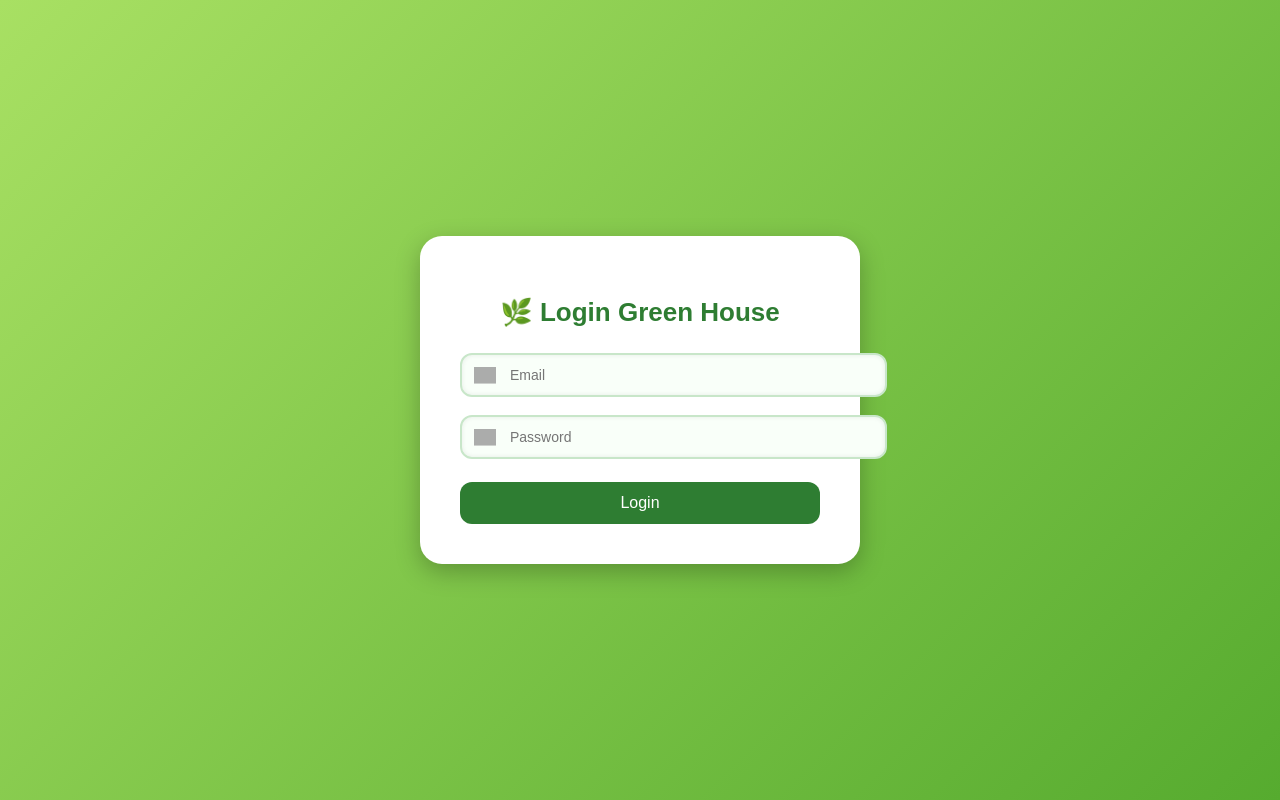
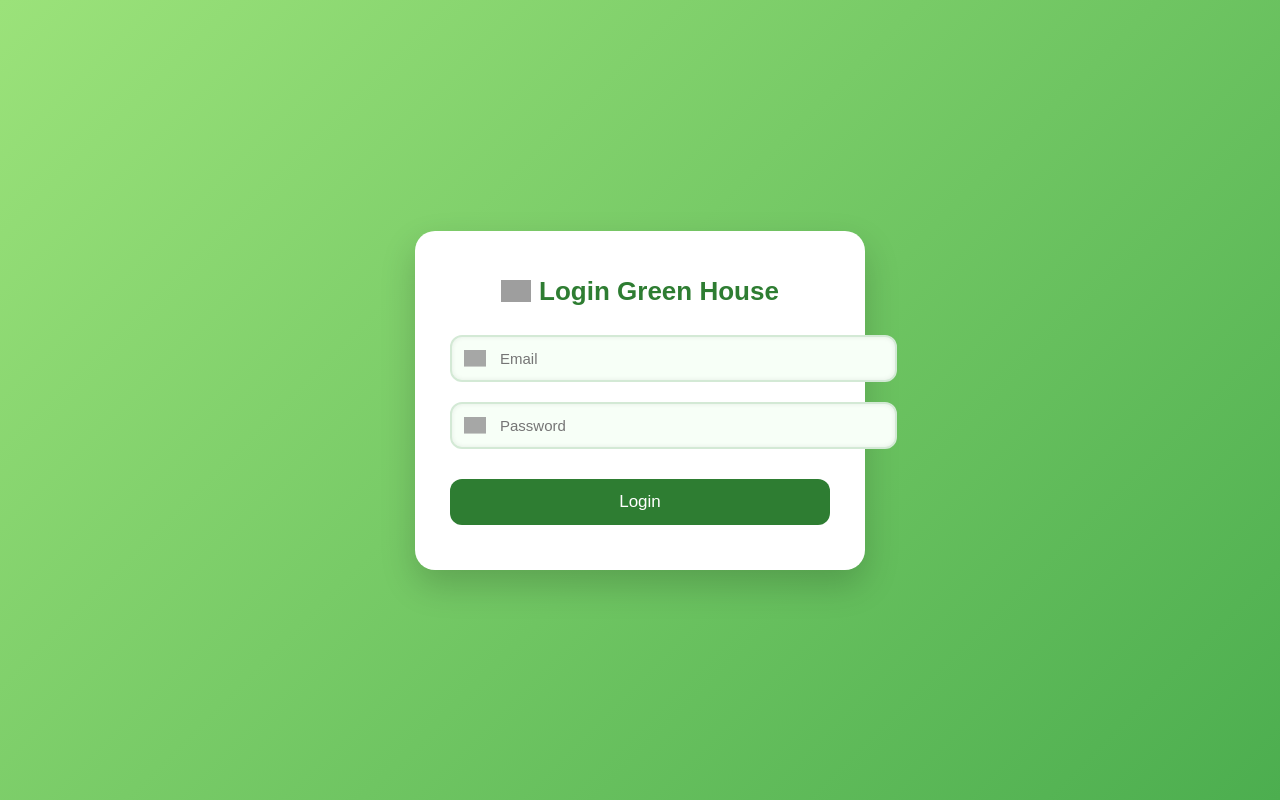
Before and after one commit to 231130070/Sem5_IOT, a plain HTML site: page index.html in a window 1280 px wide. Drawn offline with Linux system fonts and the light colour scheme; grey boxes are pictures that could not be loaded.

Commit message:
Add files via upload
ubah login page

```diff
--- a/index.html
+++ b/index.html
@@ -19,76 +19,84 @@
     display: flex;
     justify-content: center;
     align-items: center;
-    background: linear-gradient(135deg, #a8e063, #56ab2f);
+    background: linear-gradient(135deg, #9be27a, #4cae4f);
   }
 
   .login-box {
-    background: white;
-    width: 360px;
-    padding: 40px;
-    border-radius: 22px;
-    box-shadow: 0 8px 25px rgba(0,0,0,0.25);
+    background: #ffffff;
+    width: 380px;
+    padding: 45px 35px;
+    border-radius: 20px;
+    box-shadow: 0 15px 35px rgba(0,0,0,0.18);
     text-align: center;
-    animation: fadeIn 0.4s ease;
+    animation: fadeIn 0.35s ease;
   }
 
-  .login-box h2 {
+  .login-title {
+    display: flex;
+    align-items: center;
+    justify-content: center;
+    gap: 8px;
+    margin-bottom: 28px;
     font-size: 26px;
-    margin-bottom: 25px;
+    font-weight: 600;
     color: #2e7d32;
-    font-weight: 600;
   }
 
-  /* ========================= FIXED TEXTFIELD ========================= */
+  /* ========================= FIXED & BEAUTIFUL TEXTFIELD ========================= */
   .input-field {
     position: relative;
-    width: 100%;
-    margin-bottom: 18px;
+    margin-bottom: 20px;
   }
 
-  .input-field img {
+  .input-icon {
     width: 22px;
     position: absolute;
+    top: 50%;
     left: 14px;
-    top: 50%;
     transform: translateY(-50%);
-    opacity: 0.85;
+    opacity: 0.9;
   }
 
   .input-field input {
     width: 100%;
-    padding: 12px 15px 12px 48px;
+    padding: 13px 15px 13px 48px;
     border-radius: 12px;
-    border: 2px solid #c8e6c9;
-    font-size: 14px;
-    outline: none;
-    background: #f9fff9;
+    border: 2px solid #d3e9d5;
+    background: #f7fff7;
+    font-size: 15px;
+    transition: 0.22s ease;
     box-shadow: inset 0 0 5px rgba(0,0,0,0.08);
-    transition: 0.2s;
+  }
+
+  .input-field input:hover {
+    border-color: #81c784;
   }
 
   .input-field input:focus {
-    border-color: #66bb6a;
-    box-shadow: 0 0 8px rgba(102,187,106,0.4);
+    border-color: #2e7d32;
+    box-shadow: 0 0 8px rgba(46,125,50,0.35);
+    background: #ffffff;
   }
 
   /* BUTTON LOGIN */
   #loginBtn {
     width: 100%;
-    padding: 12px;
+    padding: 13px;
     background: #2e7d32;
     color: white;
     border: none;
     border-radius: 12px;
-    font-size: 16px;
+    font-size: 17px;
     cursor: pointer;
-    margin-top: 5px;
-    transition: 0.2s;
+    font-weight: 500;
+    margin-top: 10px;
+    transition: 0.22s ease;
   }
 
   #loginBtn:hover {
     background: #1b5e20;
-    transform: scale(1.03);
+    transform: translateY(-2px);
   }
 
   /* ANIMASI */
@@ -97,7 +105,7 @@
     to   { opacity: 1; transform: translateY(0); }
   }
 
-  /* ========================= DASHBOARD ========================= */
+  /* ========================= DASHBOARD (ASLI PUNYAMU) ========================= */
   header {
     background: linear-gradient(to right, #66bb6a, #43a047);
     padding: 30px;
@@ -170,25 +178,30 @@
   }
 </style>
 </head>
+
 <body>
 
 <!-- ========================= LOGIN PAGE ========================= -->
 <div id="loginForm">
   <div class="login-box">
 
-    <h2>🌿 Login Green House</h2>
+    <div class="login-title">
+      <img src="https://img.icons8.com/emoji/48/seedling.png" width="30">
+      Login Green House
+    </div>
 
     <div class="input-field">
-      <img src="https://img.icons8.com/fluency/48/email.png">
+      <img class="input-icon" src="https://img.icons8.com/fluency/48/email.png">
       <input type="email" id="email" placeholder="Email">
     </div>
 
     <div class="input-field">
-      <img src="https://img.icons8.com/fluency/48/lock.png">
+      <img class="input-icon" src="https://img.icons8.com/fluency/48/lock.png">
       <input type="password" id="password" placeholder="Password">
     </div>
 
     <button id="loginBtn">Login</button>
+
   </div>
 </div>
 
@@ -298,7 +311,6 @@
   function updateMotion(v) {
     document.getElementById("motionValue").innerText = v ? "Terdeteksi" : "Tidak Ada";
     const status = document.getElementById("motionStatus");
-
     if (v) status.className = "status bad", status.innerText = "Ada Gerakan";
     else status.className = "status good", status.innerText = "Aman";
   }
```
